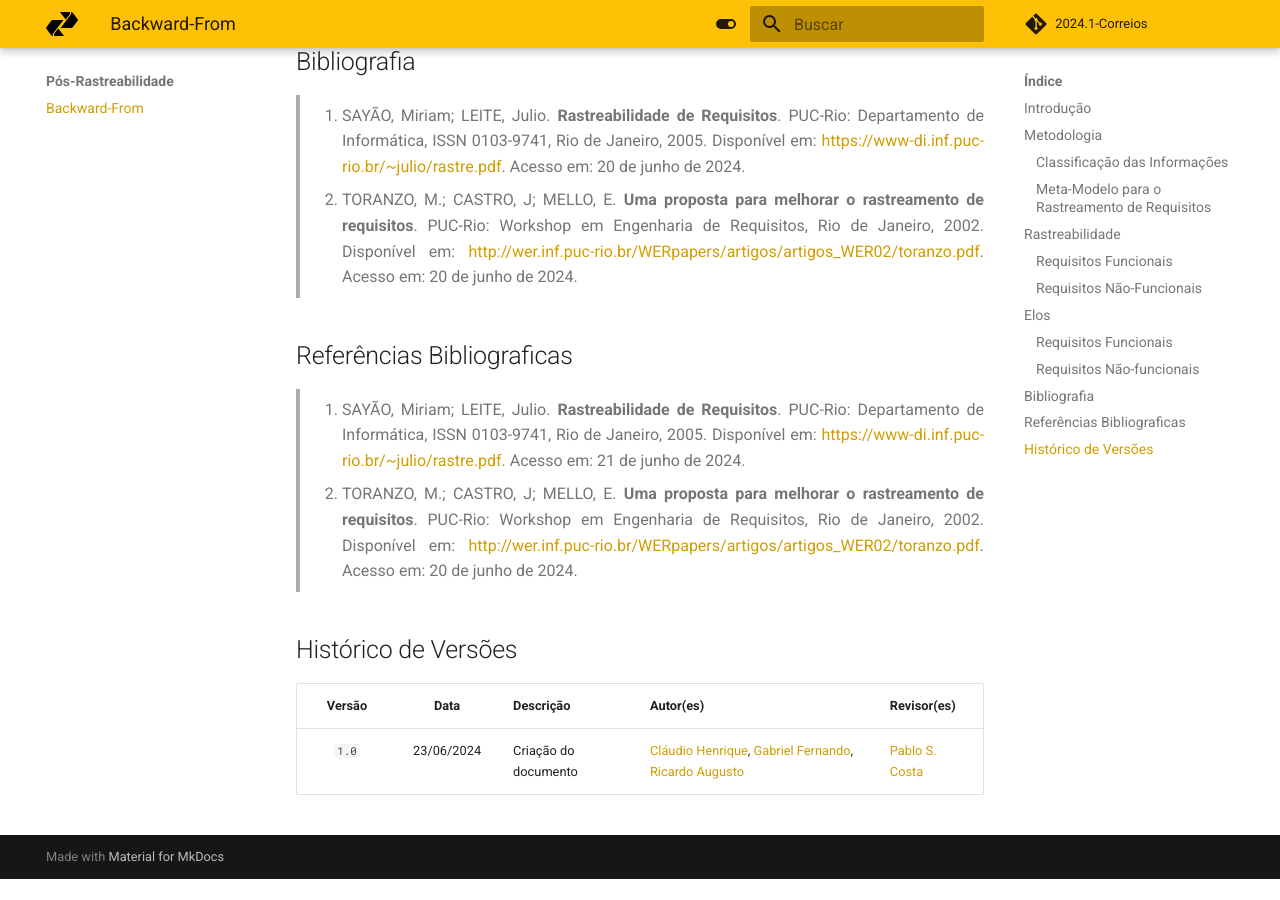
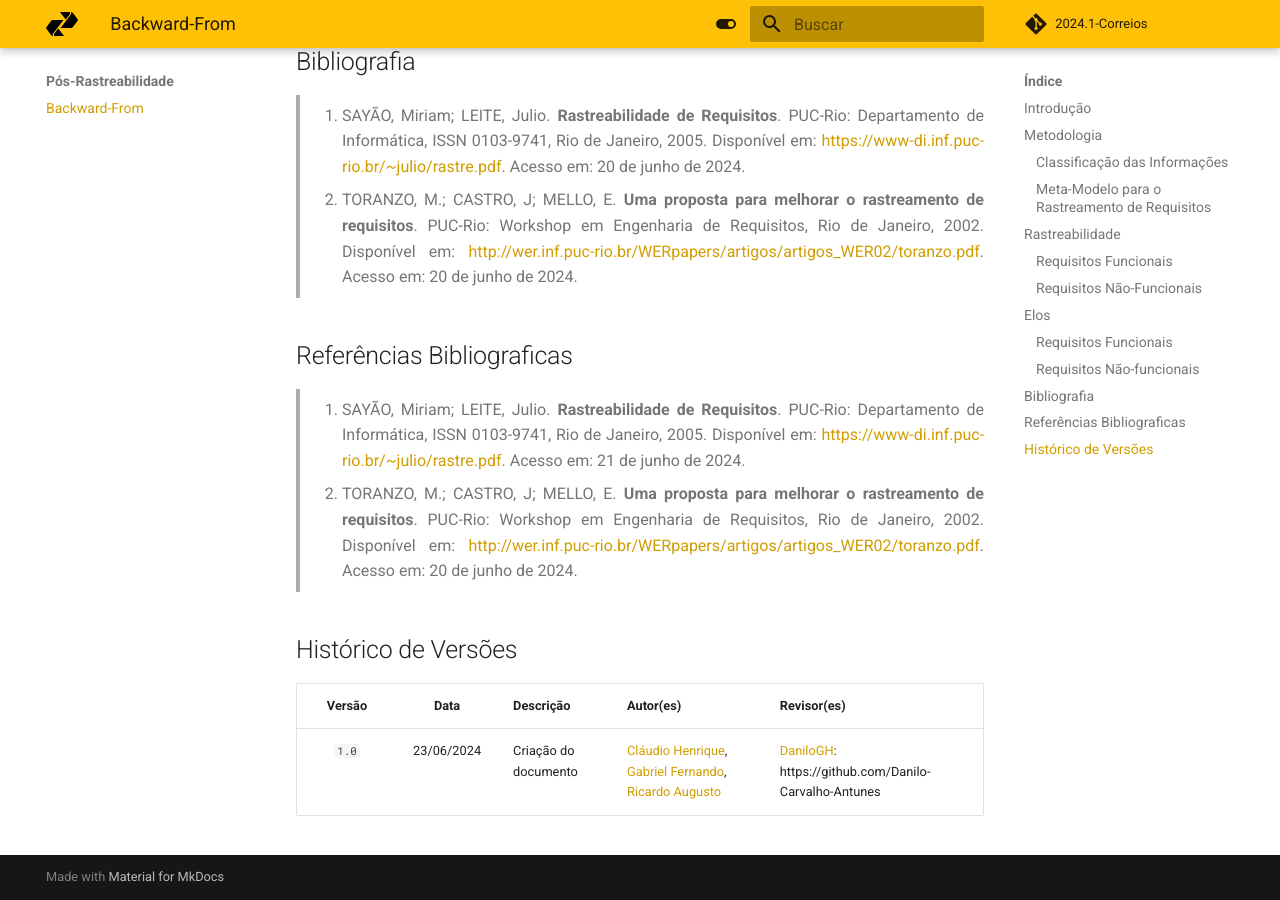
Before and after one commit to Requisitos-de-Software/2024.1-Serasa, an MkDocs documentation site: the page built from docs/pos-rastreabilidade/backward-from.md, in a window 1280 px wide and 900 px high, scrolled down 12986 px. Built offline with MkDocs 1.6.1 and Material for MkDocs 9.7.7, drawn with Linux system fonts in a browser that asks for light colours; comment, search, counter and statistics services are not loaded; before the commit the page ends 13865 px from its top, so only the background shows below that.

Commit message:
adicionando revisor

```diff
--- a/docs/pos-rastreabilidade/backward-from.md
+++ b/docs/pos-rastreabilidade/backward-from.md
@@ -343,7 +343,7 @@ Legendas:
 
 | Versão | Data | Descrição | Autor(es) | Revisor(es) |
 | :----: | :--: | --------- | ----------- | ------ |
-| `1.0`  | 23/06/2024 | Criação do documento | [Cláudio Henrique](https://github.com/pabloheika), [Gabriel Fernando][GabrielFGH], [Ricardo Augusto][RicardoGH]  | [Pablo S. Costa][PabloGH]  |
+| `1.0`  | 23/06/2024 | Criação do documento | [Cláudio Henrique](https://github.com/pabloheika), [Gabriel Fernando][GabrielFGH], [Ricardo Augusto][RicardoGH]  | [DaniloGH]: https://github.com/Danilo-Carvalho-Antunes  |
 
 
 [ClaudioGH]: https://github.com/claudiohsc
```
